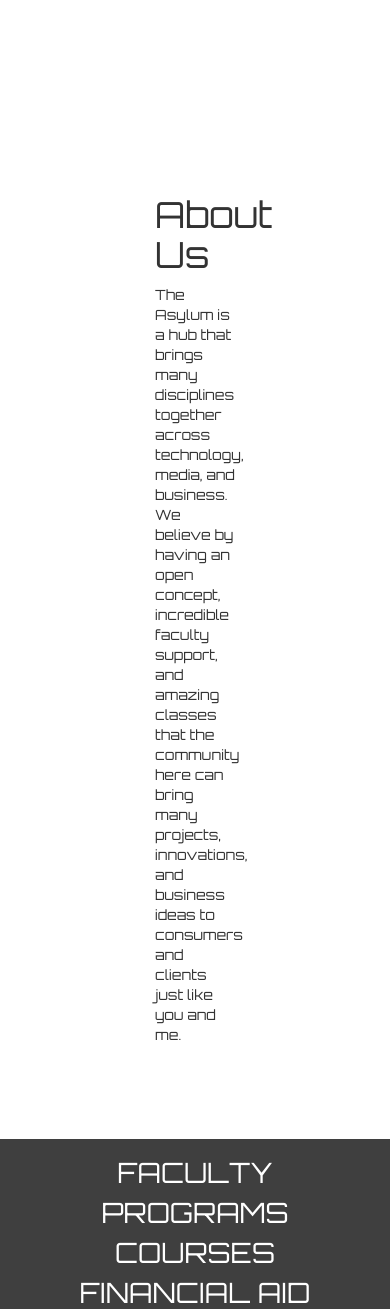
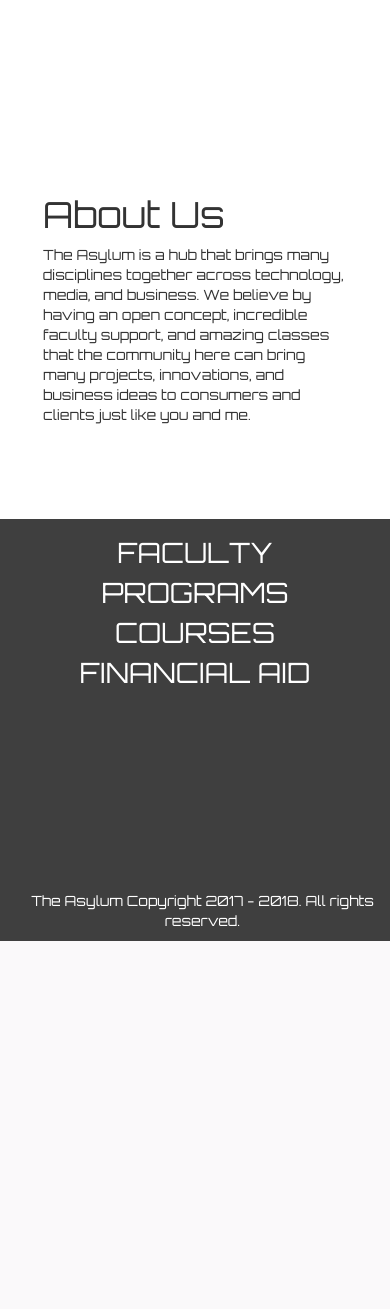
Before and after one commit to voodoo15/Asylum_Landing_Page, a PHP site: page /index.html in a window 390 px wide. Shown: the part 331-1640 px from the top of the page. After the commit the page ends 1272 px from the top, so only its background shows below. Run offline with PHP 8.4, Linux system fonts and the light colour scheme; some libraries are stand-ins or nearby versions.

Commit message:
Adjusted text section padding on mobile.

```diff
--- a/css/Asylum.css
+++ b/css/Asylum.css
@@ -102,4 +102,7 @@ section {
   html {
     font-size: 12px;
   }
+  .textSection {
+    padding: 10vh 2em;
+  }
 }
```
